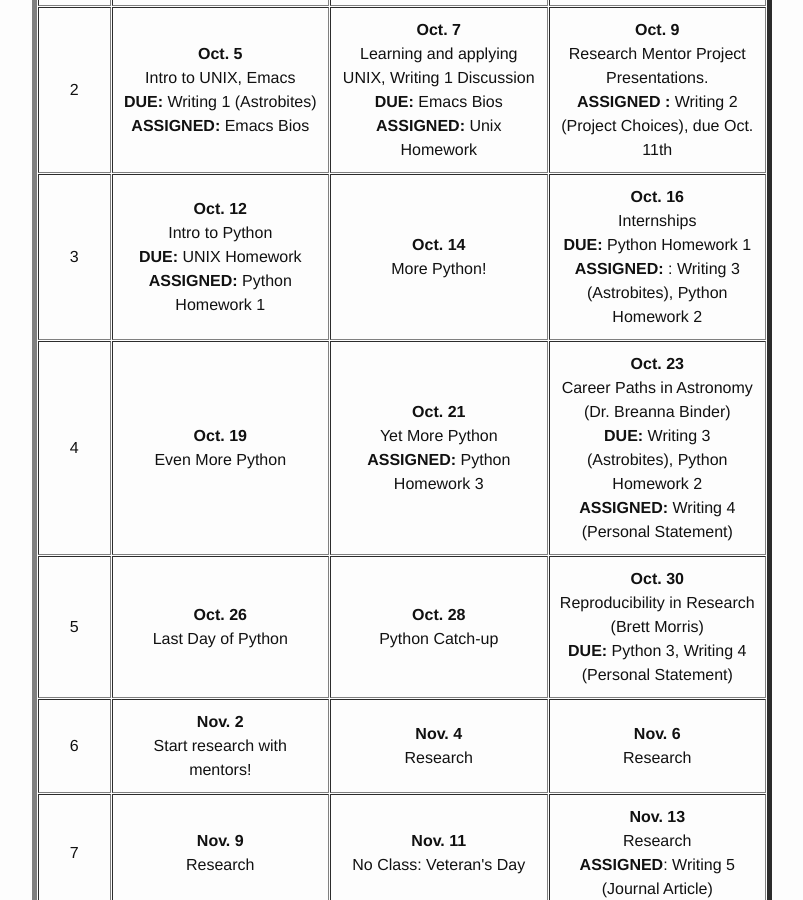
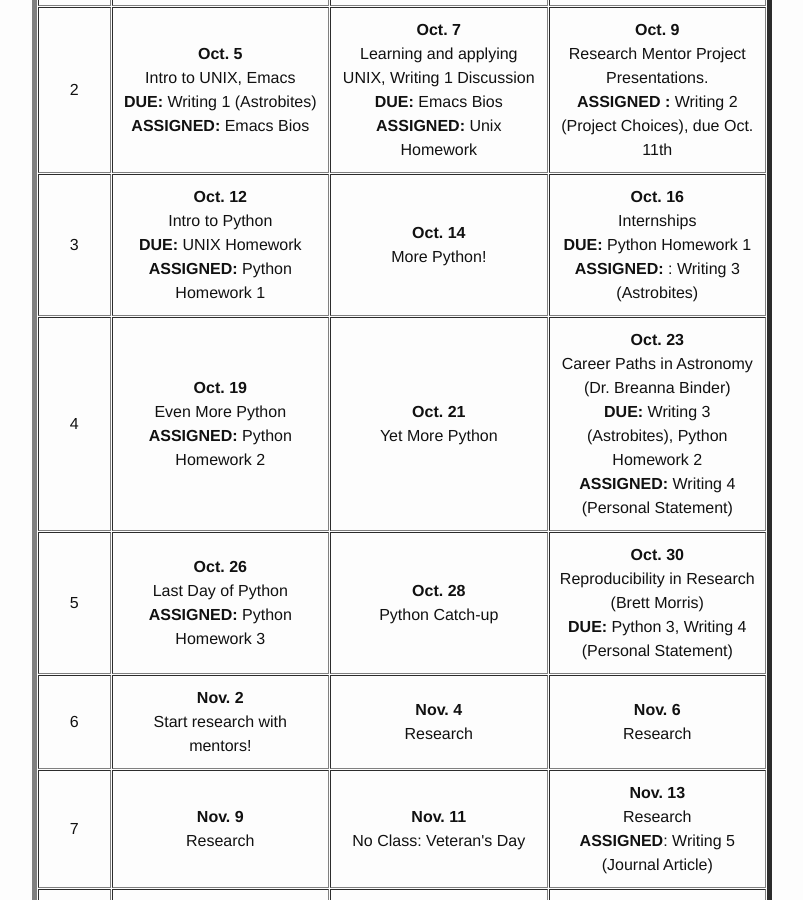
Before and after one commit to kgarofali/Pre-MAP, a Jekyll site: the page built from schedule.md, in a window 1280 px wide and 900 px high, scrolled down 511 px. Shown: the whole window, without its empty margins (238-1041 px from the left). Built offline with Jekyll 4.4.1, drawn with Linux system fonts in a browser that asks for light colours.

Commit message:
schedule, python1, announcements

```diff
--- a/schedule.md
+++ b/schedule.md
@@ -33,17 +33,17 @@ This is subject to change. Keep checking the website and coming to class to keep
 <td>3</td>
 <td><b>Oct. 12</b><br> Intro to Python <br> <b>DUE:</b> UNIX Homework <br> <b> ASSIGNED: </b> Python Homework 1</td>
 <td><b>Oct. 14</b><br> More Python! <br> </td>
-<td><b>Oct. 16</b><br> Internships <br> <b>DUE:</b> Python Homework 1 <br> <b> ASSIGNED: </b>: Writing 3 (Astrobites), Python Homework 2</td>
+<td><b>Oct. 16</b><br> Internships <br> <b>DUE:</b> Python Homework 1 <br> <b> ASSIGNED: </b>: Writing 3 (Astrobites)</td>
 </tr>
 <tr align="center">
 <td>4</td>
-<td><b>Oct. 19</b><br> Even More Python </td>
-<td><b>Oct. 21</b><br> Yet More Python <br> <b> ASSIGNED: </b>Python Homework 3</td>
+<td><b>Oct. 19</b><br> Even More Python <br> <b> ASSIGNED: </b>Python Homework 2</td>
+<td><b>Oct. 21</b><br> Yet More Python </td>
 <td><b>Oct. 23</b><br> Career Paths in Astronomy (Dr. Breanna Binder) <br> <b>DUE:</b> Writing 3 (Astrobites), Python Homework 2 <br> <b> ASSIGNED: </b> Writing 4 (Personal Statement)</td>
 </tr>
 <tr align="center">
 <td>5</td>
-<td><b>Oct. 26</b><br> Last Day of Python </td>
+<td><b>Oct. 26</b><br> Last Day of Python <br> <b> ASSIGNED: </b>Python Homework 3</td>
 <td><b>Oct. 28</b><br> Python Catch-up</td>
 <td><b>Oct. 30</b><br> Reproducibility in Research (Brett Morris)<br> <b>DUE:</b> Python 3, Writing 4 (Personal Statement)</td>
 </tr>
```
Also changed, not shown: annoucements.md (+3 -1 lines), assignments.md (+4 -0 lines), 1 other file.
